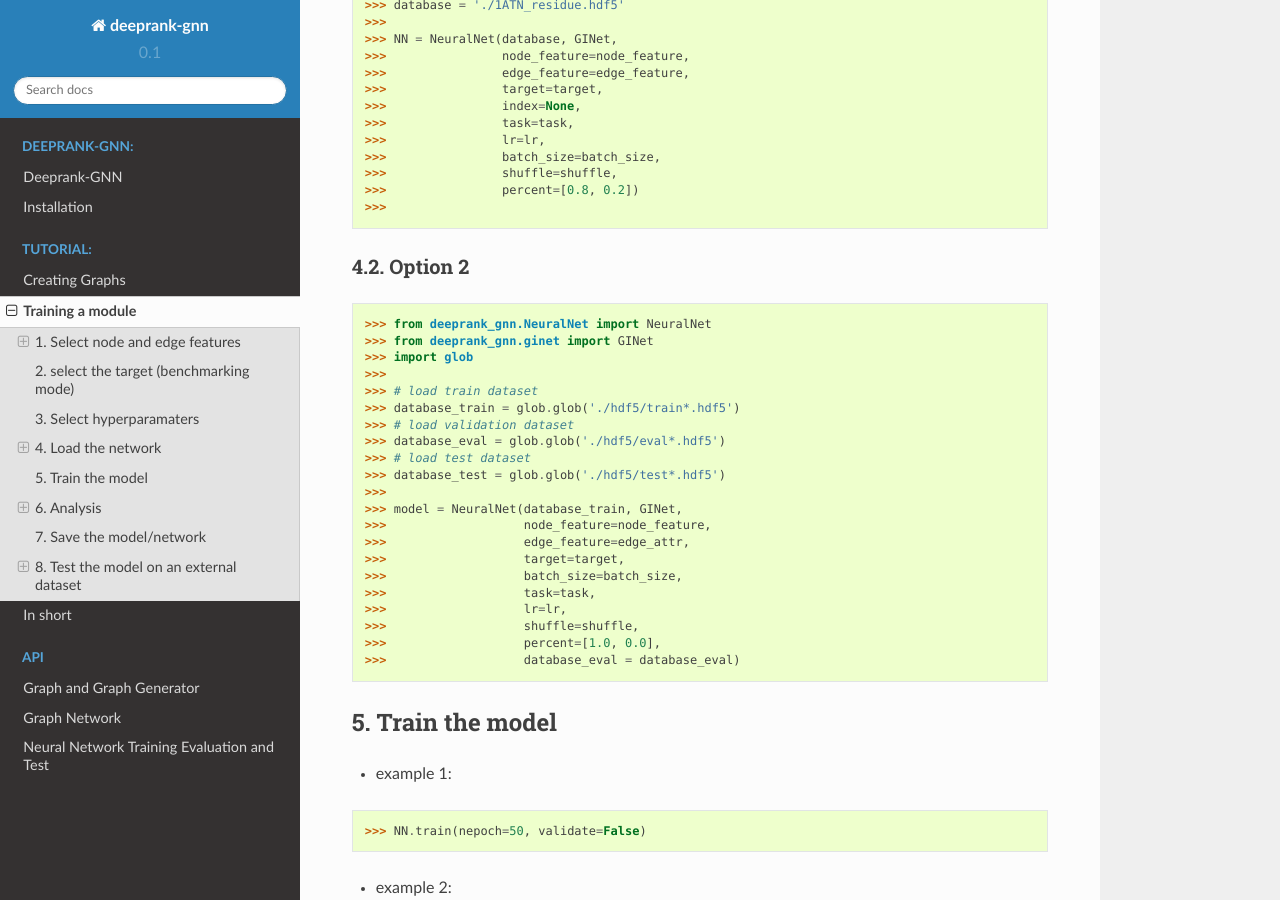
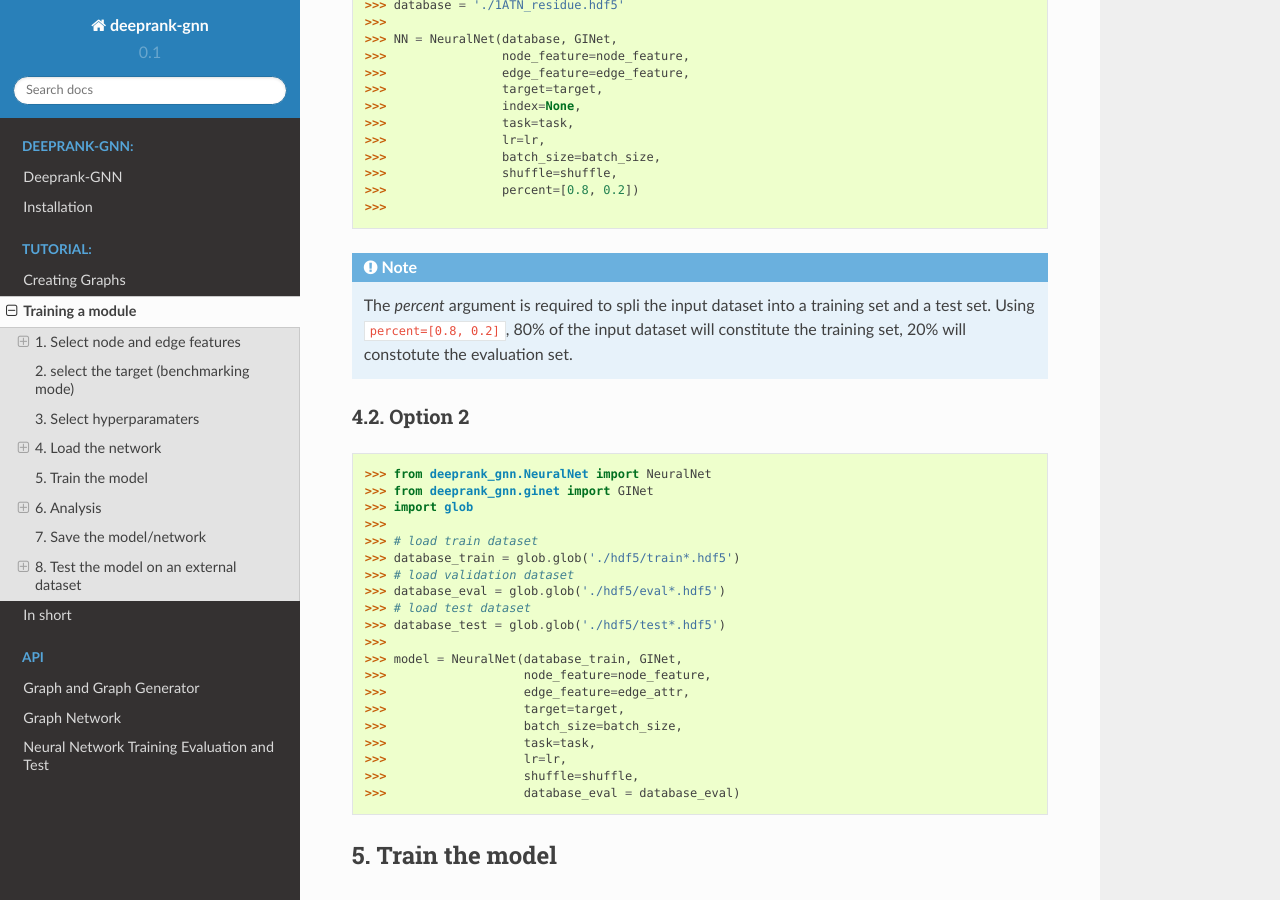
Before and after one commit to DeepRank/Deeprank-GNN, a Sphinx documentation site: the page built from docs/tutorial.train_model.rst, in a window 1280 px wide and 900 px high, scrolled down 2404 px. Built offline with Sphinx 7.4.7 and the Read the Docs theme 2.0.0, drawn with Linux system fonts in a browser that asks for light colours; some of the changed text lies outside the part shown.

Commit message:
Update tutorial.train_model.rst

```diff
--- a/docs/tutorial.train_model.rst
+++ b/docs/tutorial.train_model.rst
@@ -121,6 +121,9 @@ The user may :
 >>>                percent=[0.8, 0.2])
 >>>
 
+.. note::
+ The *percent* argument is required to spli the input dataset into a training set and a test set. Using ``percent=[0.8, 0.2]``, 80% of the input dataset will constitute the  training set, 20% will constotute the evaluation set.
+
 4.2. Option 2
 ^^^^^^^^^^^^^^^^^^^^^^^^^^^^^^^^^^^^^^^^^^^^^
 
@@ -143,7 +146,6 @@ The user may :
 >>>                   task=task,
 >>>                   lr=lr,
 >>>                   shuffle=shuffle,
->>>                   percent=[1.0, 0.0],
 >>>                   database_eval = database_eval)
 
 5. Train the model
@@ -251,7 +253,7 @@ The following metrics can be easily computed:
 8.2. On a pre-trained model
 ^^^^^^^^^^^^^^^^^^^^^^^^^^^^^^^^^^^^^^^^^^^^^
 
->>> NeuralNet(database_test, GINet, pretrained_model = "model_backup..pth.tar")
+>>> NeuralNet(database_test, GINet, pretrained_model = "model_backup.pth.tar")
 >>> model.test(database_test, threshold=4.0)
 
 In short
```
